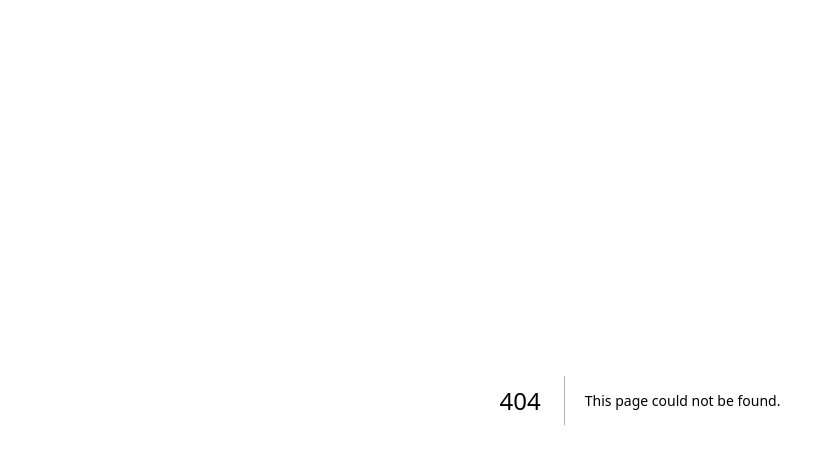
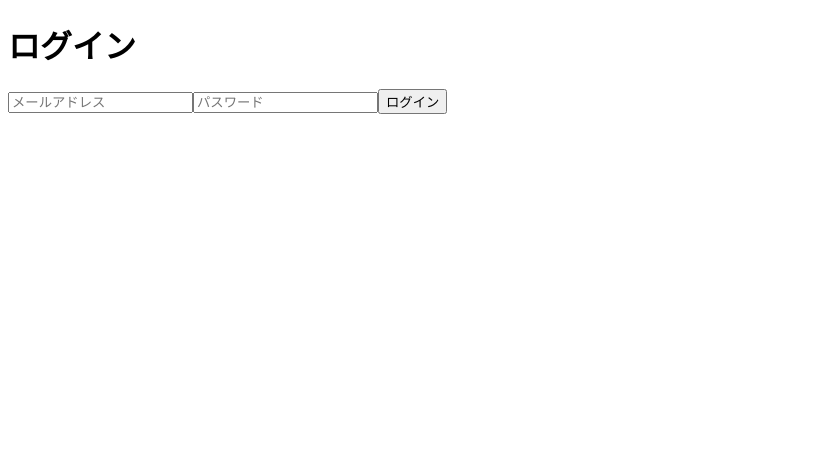
Before and after one commit to YuzuriKobayashi998/practice_Next.js, a Next.js app: page /user/login in a window 1280 px wide. Before the commit this address had no page. Shown: the top 464 px of the page, without its empty margins (0-835 px from the left). Built offline with nearby package versions, Linux system fonts and the light colour scheme.

Commit message:
フロントエンド　ログイン機能追加

```diff
--- a/app/item/read/page.js
+++ /dev/null
@@ -1 +0,0 @@
-s
--- /dev/null
+++ b/app/user/login/page.js
@@ -0,0 +1,39 @@
+"use client"
+import { useState } from "react"
+const Login = () => {
+    const [email, setEmail] = useState("")
+    const [password, setPassword] = useState("")
+    const handlesubmit = async(e) => {
+        e.preventDefault()
+        try{
+            const response = await fetch("http://localhost:3000/api/user/login", {
+                method: "POST",
+                headers: {
+                    "Accept":"application/json",
+                    "Content-Type":"application/json"
+                },
+                body: JSON.stringify({
+                    email: email,
+                    password: password
+                })
+            })
+            const jsonData = await response.json()
+            alert(jsonData.message)
+        } catch {
+            alert("ログイン失敗")
+        }
+    }
+    return (
+        <div>
+            <h1>ログイン</h1>
+            <form onSubmit={handlesubmit}>
+                {/* onChange={(e)=>setEmail(e.target.value)}→入力が変更されたら内容を更新するという意味 */}
+                <input value={email} onChange={(e) => setEmail(e.target.value)} type="text" name="email" placeholder="メールアドレス" required/>
+                <input value={password} onChange={(e) => setPassword(e.target.value)} type="password" name="password" placeholder="パスワード" required/>
+                <button>ログイン</button>
+            </form>
+        </div>
+    )
+}
+
+export default Login
```
